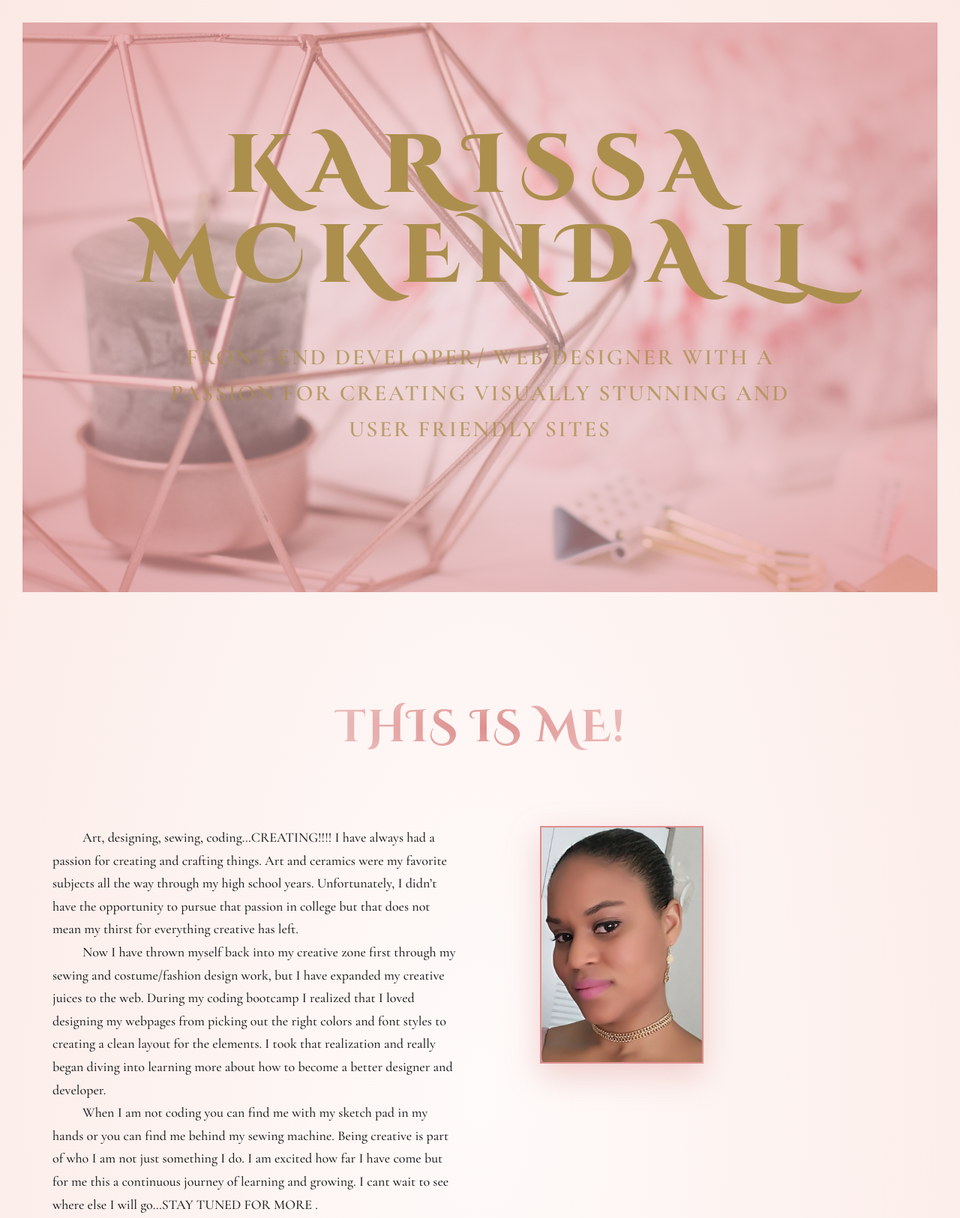
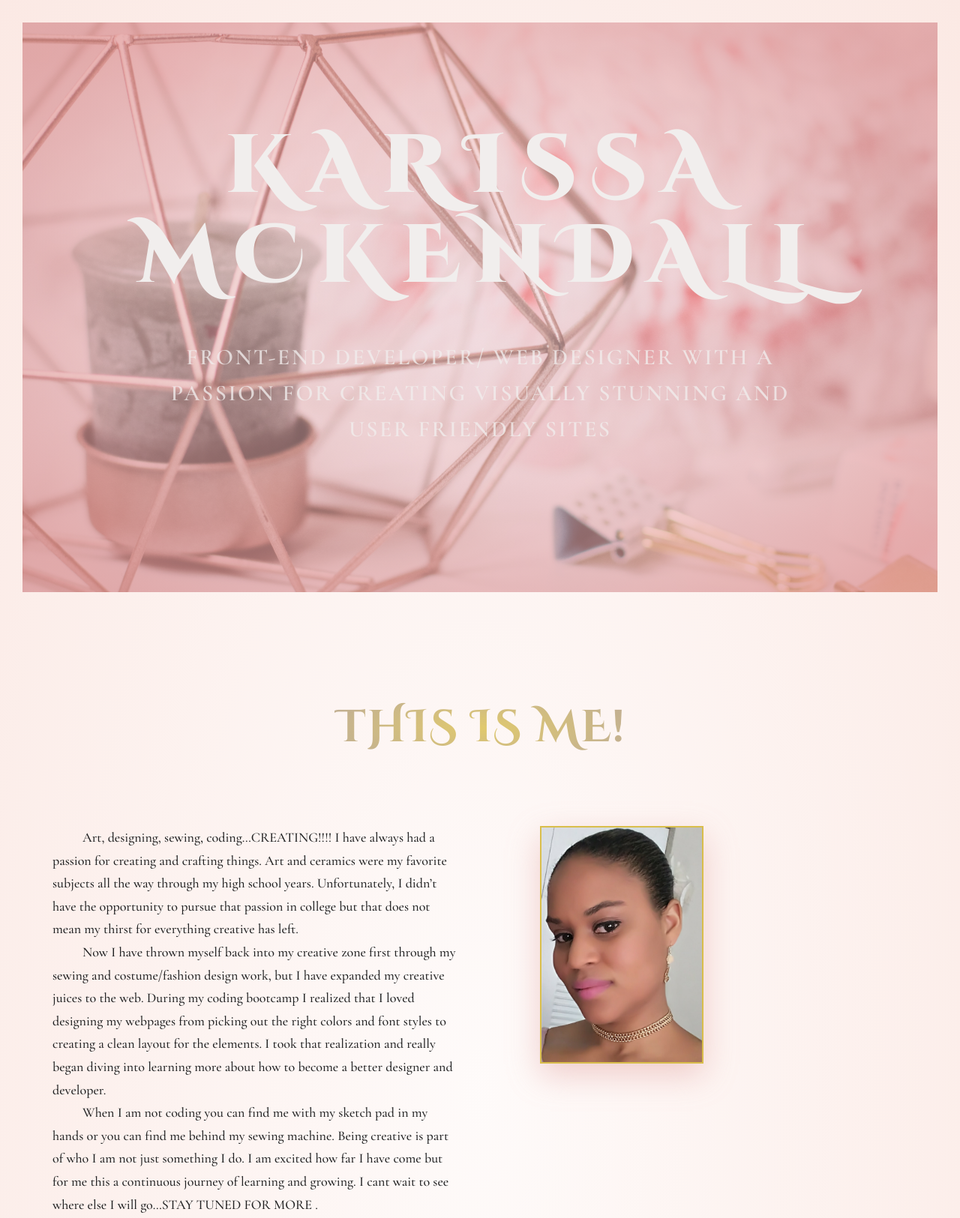
Before and after one commit to Salena0921/PersonalSite, a website: page index.html in a window 1280 px wide. Shown: the top 1625 px of the page at 75% size. Drawn offline with nearby package versions, Linux system fonts and the light colour scheme.

Commit message:
updating color scheme and images

```diff
--- a/sass/abstract/_variables.scss
+++ b/sass/abstract/_variables.scss
@@ -5,7 +5,10 @@ $color-tertiary: #EDAEAF;
 $color-quaternary: #DD8E8D;
 
 $color-dark: #202122;
-$color-light: #AC8F4D;
+$color-light: rgb(241, 238, 237);
+
+$color-accent-primary: #856934;
+$color-accent-secondary: #D9BE4B;
 
 //Font
 $default-font-size: 1.8rem;
--- a/sass/base/_typography.scss
+++ b/sass/base/_typography.scss
@@ -40,7 +40,8 @@ body {
     display: inline-block;
     letter-spacing: .2rem;
     text-transform: uppercase;
-    background-image: radial-gradient($color-quaternary, rgba($color-quaternary, .4));
+    background-image: radial-gradient(rgba($color-accent-secondary, 0.8),
+    rgba($color-accent-primary, 0.5) 80%);
     -webkit-background-clip: text;
     color: transparent;
 
--- a/sass/components/_composition.scss
+++ b/sass/components/_composition.scss
@@ -5,7 +5,7 @@
         width: 17%;
         position: absolute;
         box-shadow: 0 1.5rem 4rem rgba($color-quaternary, .4);
-        border: solid 2px $color-quaternary;
+        border: solid 2px $color-text-secondary;
         margin-left: 5rem;
     }
 }
--- a/sass/pages/_home.scss
+++ b/sass/pages/_home.scss
@@ -10,8 +10,8 @@
     height: 125vh;
     background-image:
     radial-gradient(rgba($color-secondary, 0.7),
-    rgba($color-tertiary, 0.8),
-    rgba($color-quaternary, 0.8) 80%),
+    rgba($color-tertiary, 0.7),
+    rgba($color-quaternary, 0.7) 90%),
     url(../../images/cracks-design-exterior-941552.jpg);
     background-size: cover;
     background-position: middle;
```
Also changed, not shown: css/style.css.
